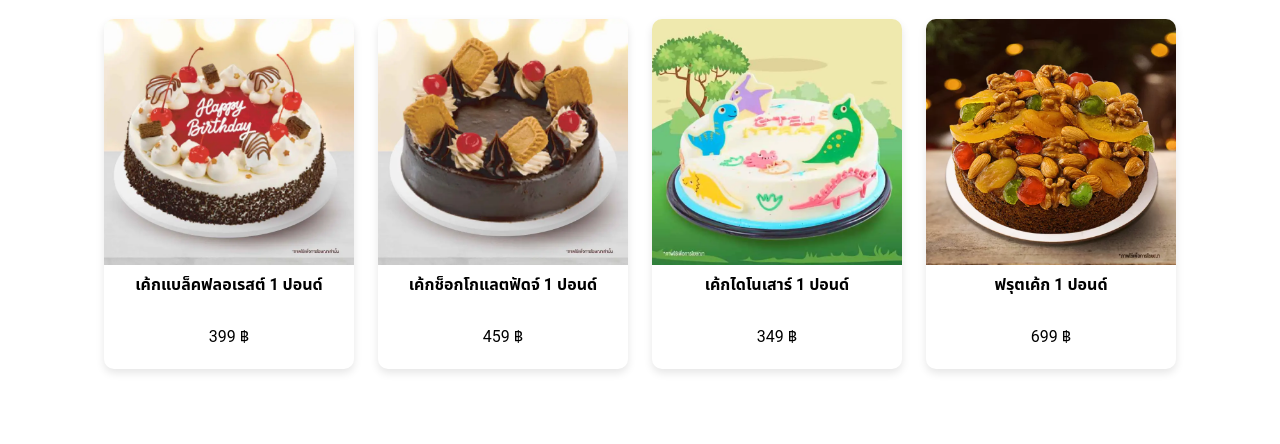
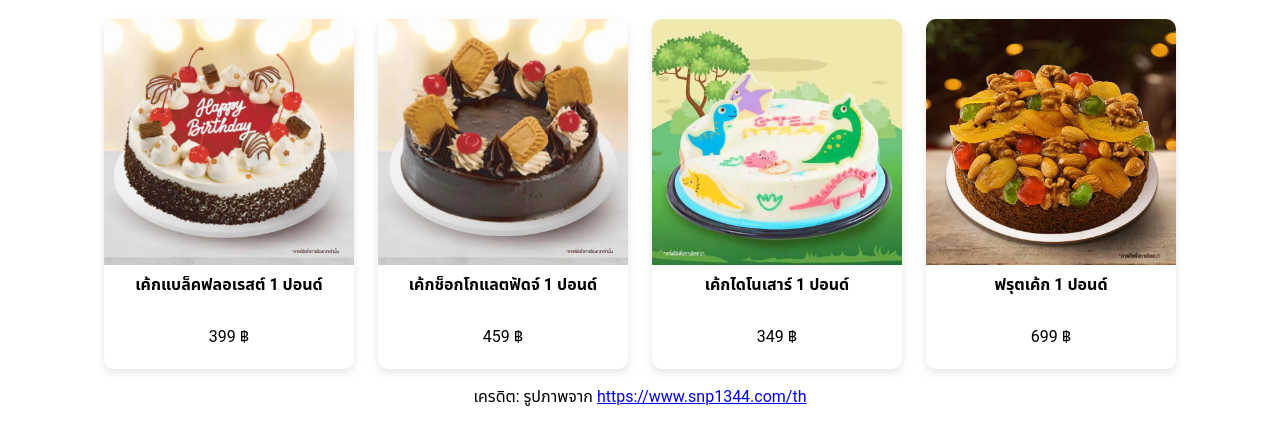
Before and after one commit to Nattapong-Bj/6609652067_MyShop, a plain HTML site: page my1stcategory.html in a window 1280 px wide. Shown: the part 258-702 px from the top of the page. Drawn offline with Linux system fonts and the light colour scheme.

Commit message:
feat: add image credits in index.html, my1stcategory.html, my2ndcategory.html and center-align credits in mystyle.css

```diff
--- a/my1stcategory.html
+++ b/my1stcategory.html
@@ -56,6 +56,8 @@
 
     </section>
 
+    <p class="credit">เครดิต: รูปภาพจาก <a href="https://www.snp1344.com/th" target="_blank">https://www.snp1344.com/th</a></p>
+
 </body>
 
 </html>
--- a/mystyle.css
+++ b/mystyle.css
@@ -163,6 +163,10 @@ nav {
   color: black;
 }
 
+.credit {
+  text-align: center;
+}
+
 .v {
   text-align: center;
   padding: 20px;
```
Also changed, not shown: index.html (+1 -0 lines), my2ndcategory.html (+2 -2 lines).
